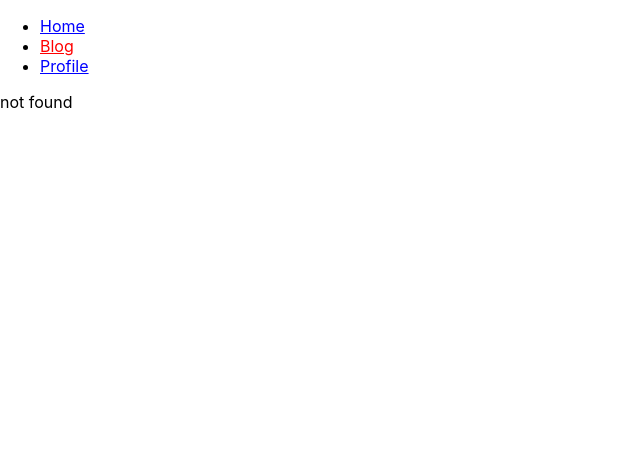
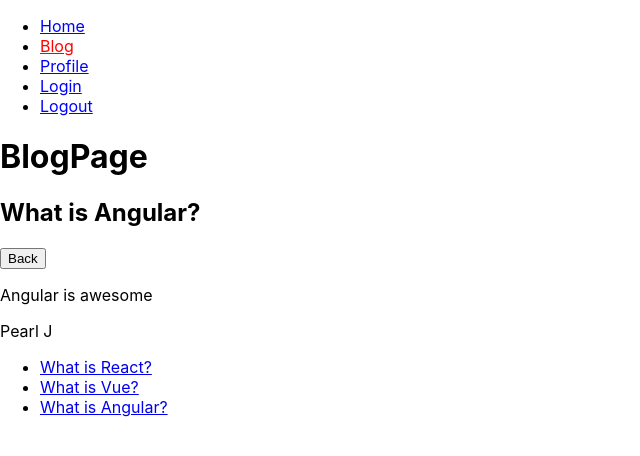
Before and after one commit to leoreyes07/react-router-dom, a React (Create React App) app: page /#/blog/what-is-angular in a window 1280 px wide. Before the commit this address had no page. Shown: the top 456 px of the page, without its empty margins (0-640 px from the left). Built offline with nearby package versions, Linux system fonts and the light colour scheme.

Commit message:
Add the login and logout

```diff
--- a/src/App.js
+++ b/src/App.js
@@ -1,10 +1,12 @@
 import { HashRouter, Routes, Route } from 'react-router-dom';
 import { Menu } from './Menu';
+import { AuthProvider } from './auth';
 import { HomePage } from './HomePage';
 import { BlogPage } from './BlogPage';
+import { BlogPost } from './BlogPost';
 import { ProfilePage } from './ProfilePage';
-
-
+import { LoginPage } from './LoginPage';
+import { LogoutPage } from './LogoutPage';
 
 
 function App() {
@@ -12,16 +14,24 @@ function App() {
     <>
       <HashRouter>
         <Menu />
+        <AuthProvider>
 
 
-        <Routes>
-          <Route path='/' element={<HomePage />} />
-            <Route path='/blog' element={<BlogPage />} />
-              <Route path='/profile' element={<ProfilePage />} />
-                <Route path='*' element={<p>not found</p>} />
+          <Routes>
+            <Route path='/' element={<HomePage />} />
 
-              </Routes>
-            </HashRouter>
+            <Route path='/blog' element={<BlogPage />}>
+              <Route path=':slug' element={<BlogPost />} />
+            </Route>
+
+            <Route path='/login' element={<LoginPage />} />
+            <Route path='/logout' element={<LogoutPage />} />
+            <Route path='/profile' element={<ProfilePage />} />
+
+            <Route path='*' element={<p>not found</p>} />
+          </Routes>
+        </AuthProvider>
+      </HashRouter>
     </>
   );
 };
--- a/src/BlogPage.js
+++ b/src/BlogPage.js
@@ -1,8 +1,28 @@
 import React from "react";
+import { Link, Outlet } from "react-router-dom";
+import { blogdata } from "./blogdata";
 
 function BlogPage() {
   return (
-    <h1>BlogPage</h1>
+    <>
+      <h1>BlogPage</h1>
+
+      <Outlet />
+
+      <ul>
+        {blogdata.map(post => (
+          <BlogLink key={post.slug} post={post}/>
+        ))}
+      </ul>
+    </>
+  );
+}
+
+function BlogLink({ post }) {
+  return (
+    <li>
+      <Link to={`/blog/${post.slug}`}>{post.title}</Link>
+    </li>
   );
 }
 
--- /dev/null
+++ b/src/BlogPost.js
@@ -0,0 +1,28 @@
+import React from "react";
+import { useNavigate, useParams } from "react-router-dom";
+import { blogdata } from "./blogdata";
+
+
+function BlogPost() {
+    const navigate = useNavigate();
+
+    const { slug } = useParams();
+
+    const blogpost = blogdata.find(post => post.slug === slug);
+
+    const returnToBlocg = () => {
+        navigate('/blog');
+    };
+
+    return (
+        <>
+            <h2>{blogpost.title}</h2>
+            <button onClick={returnToBlocg}>Back</button>
+            <p>{blogpost.content}</p>
+            <p>{blogpost.author}</p>
+        </>
+    );
+}
+
+
+export { BlogPost };
--- /dev/null
+++ b/src/LoginPage.js
@@ -0,0 +1,32 @@
+import React from "react";
+import { useAuth } from "./auth";
+
+function LoginPage() {
+  const auth = useAuth();
+  const [username, setUsername] = React.useState('');
+
+  const login = (e) =>{
+    e.preventDefault();
+    auth.login({ username });
+  };
+
+  return (
+    <>
+    <h1>Login</h1>
+
+    <form onSubmit={login}>
+      <label>Username:
+
+      <input
+        value={username}
+        onChange={e => setUsername(e.target.value)}
+      />
+      </label>
+
+      <button type="submit">Login</button>
+    </form>
+    </>
+  );
+}
+
+export { LoginPage };
--- /dev/null
+++ b/src/LogoutPage.js
@@ -0,0 +1,25 @@
+import React from "react";
+import { useAuth } from "./auth";
+
+function LogoutPage() {
+  const auth = useAuth();
+
+  const logout = (e) => {
+    e.preventDefault();
+    auth.logout();
+  };
+
+  return (
+    <>
+      <h1>Logout</h1>
+
+      <form onSubmit={logout}>
+        <label>Are you sure you want to log out: </label>
+
+        <button type="submit">Logout</button>
+      </form>
+    </>
+  );
+}
+
+export { LogoutPage };
--- a/src/Menu.js
+++ b/src/Menu.js
@@ -6,7 +6,7 @@ function Menu() {
         <nav>
             <ul>
                 {routes.map(route => (
-                    <li>
+                    <li key={route.to}>
                         <NavLink
                         style={({ isActive }) => ({
                             color: isActive ? 'red' : 'blue',
@@ -36,5 +36,13 @@ routes.push({
     to: '/profile',
     text: 'Profile',
 })
+routes.push({
+    to: '/login',
+    text: 'Login',
+})
+routes.push({
+    to: '/logout',
+    text: 'Logout',
+})
 
 export { Menu };
--- a/src/ProfilePage.js
+++ b/src/ProfilePage.js
@@ -1,8 +1,14 @@
 import React from "react";
+import { useAuth } from "./auth";
 
 function ProfilePage() {
+  const auth = useAuth();
+
   return (
-    <h1>ProfilePage</h1>
+    <>
+      <h1>Profile</h1>
+      <p>welcome, {auth.user.username}</p>
+    </>
   );
 }
 
--- /dev/null
+++ b/src/auth.js
@@ -0,0 +1,38 @@
+import React from "react";
+import { useNavigate } from "react-router-dom";
+
+const AuthContext = React.createContext();
+
+function AuthProvider({ children }) {
+    const navigate = useNavigate();
+    const [user, setUser] = React.useState(null);
+
+    const login = ({ username }) => {
+        setUser({ username });
+        navigate('/profile');
+    };
+
+    const logout = () => {
+        setUser(null)
+        navigate('/');
+    };
+
+    const auth = { user, login, logout};
+
+    return (
+        <AuthContext.Provider value={auth}>
+            {children}
+        </AuthContext.Provider>
+    );
+}
+
+function useAuth() {
+    const auth = React.useContext(AuthContext);
+    return auth;
+
+}
+
+export {
+    AuthProvider,
+    useAuth,
+}
--- /dev/null
+++ b/src/blogdata.js
@@ -0,0 +1,21 @@
+const blogdata = [];
+blogdata.push({
+  title: 'What is React?',
+  slug: 'what-is-react',
+  content: 'React is great',
+  author: 'John Doe',
+});
+blogdata.push({
+  title: 'What is Vue?',
+  slug: 'what-is-vue',
+  content: 'Vue is great too',
+  author: 'Joanne Doe',
+});
+blogdata.push({
+  title: 'What is Angular?',
+  slug: 'what-is-angular',
+  content: 'Angular is awesome',
+  author: 'Pearl J',
+});
+
+export { blogdata };
```
